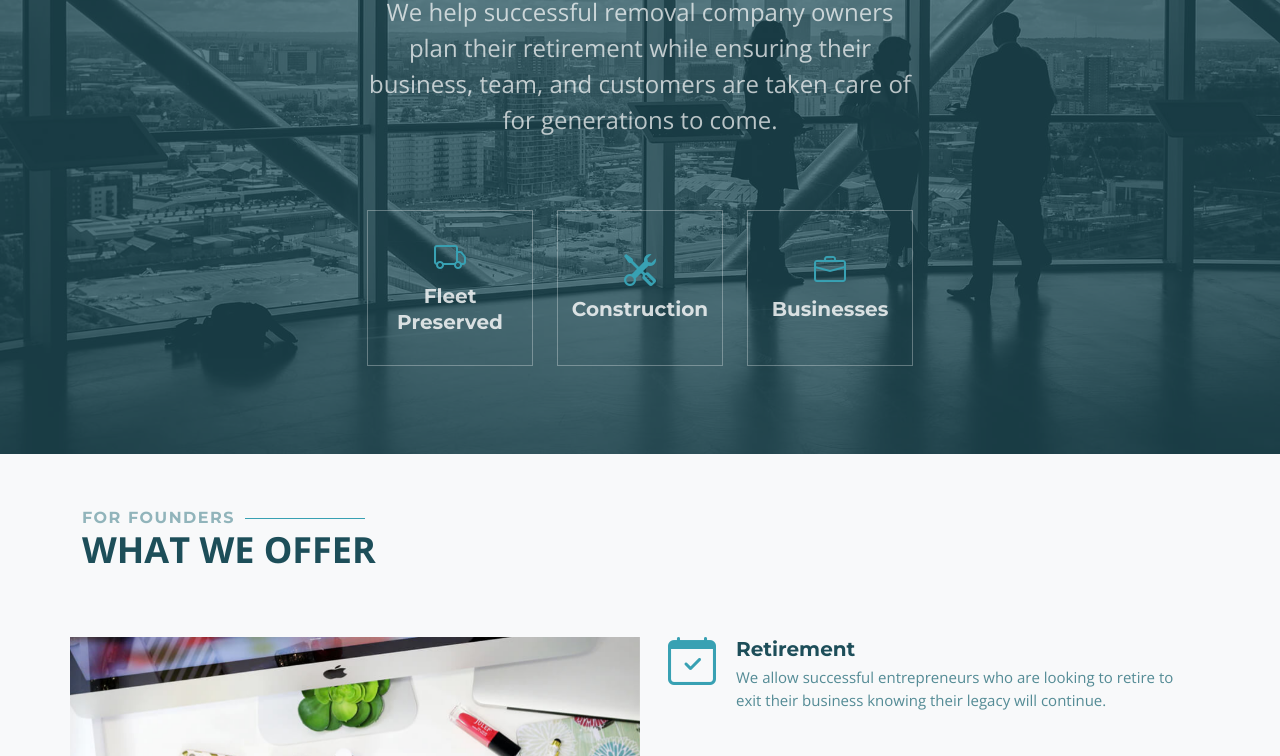
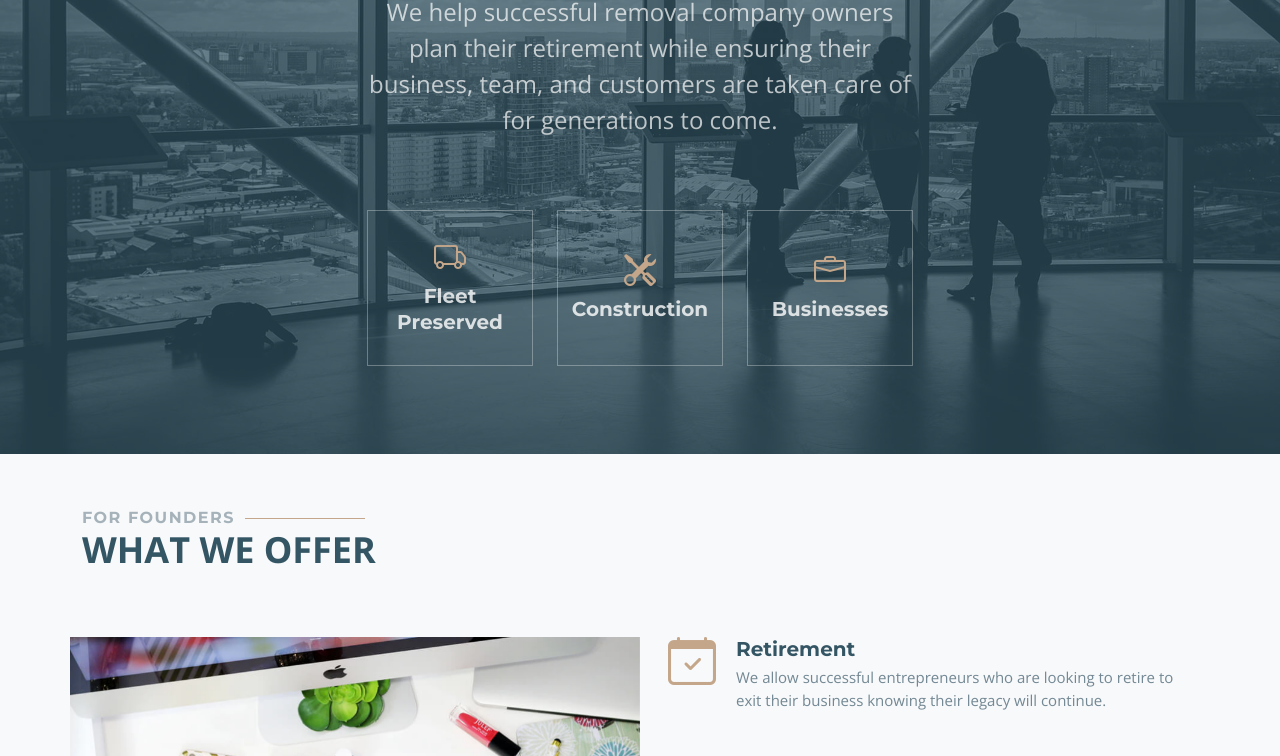
Before and after one commit to For-Legacy/for_legacy, a plain HTML site: page index.html in a window 1280 px wide. Shown: the part 346-1102 px from the top of the page. Drawn offline with nearby package versions, Linux system fonts and the light colour scheme.

Commit message:
Restored to '7406cbd1aa172145beb865ad747f5d5204e6b008'
Replit-Restored-To:7406cbd1aa172145beb865ad747f5d5204e6b008

```diff
--- a/assets/css/main.css
+++ b/assets/css/main.css
@@ -19,19 +19,19 @@
 
 /* Global Colors - The following color variables are used throughout the website. Updating them here will change the color scheme of the entire website */
 :root {
-  --background-color: #F8F9FA; /* Light background */
-  --default-color: #2A6F7C; /* Teal for better readability */
-  --heading-color: #1D4E59; /* Darker teal for headings */
-  --accent-color: #38A1B3; /* Vibrant teal for accents */
+  --background-color: #F8F9FA; /* Warmer light background */
+  --default-color: #516B7A; /* Warmer blue-grey for better readability */
+  --heading-color: #345664; /* Softer navy for more approachability */
+  --accent-color: #C4A68A; /* Warmer golden-taupe for trust */
   --surface-color: #FFFFFF; /* Clean white for clarity */
-  --contrast-color: #1D4E59; /* Deep teal for contrast */
+  --contrast-color: #345664; /* Matching heading color for consistency */
 }
 
 .dark-background {
-  --background-color: #1D4E59;
+  --background-color: #2B4D5C;
   --default-color: #ffffff;
   --heading-color: #ffffff;
-  --surface-color: #2A6F7C;
+  --surface-color: #4A6C80;
   --contrast-color: #ffffff;
 }
 
```
